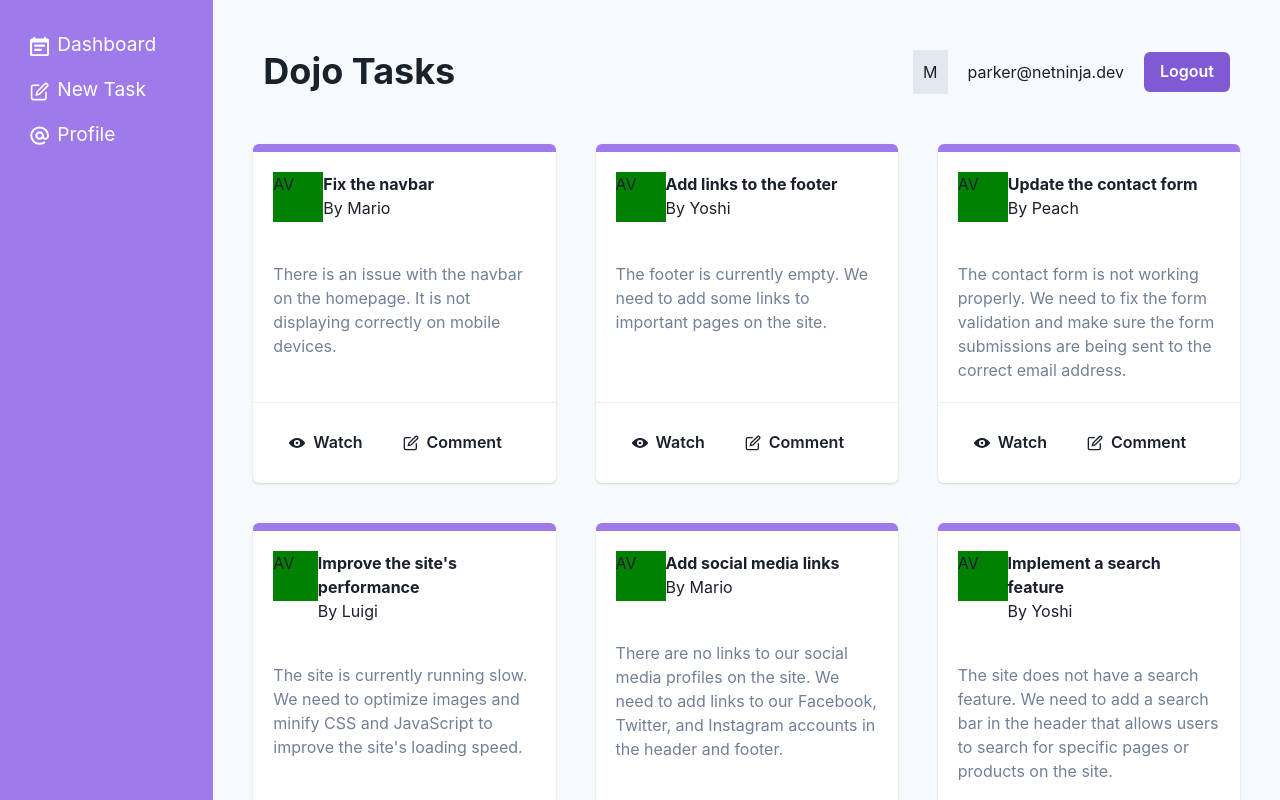
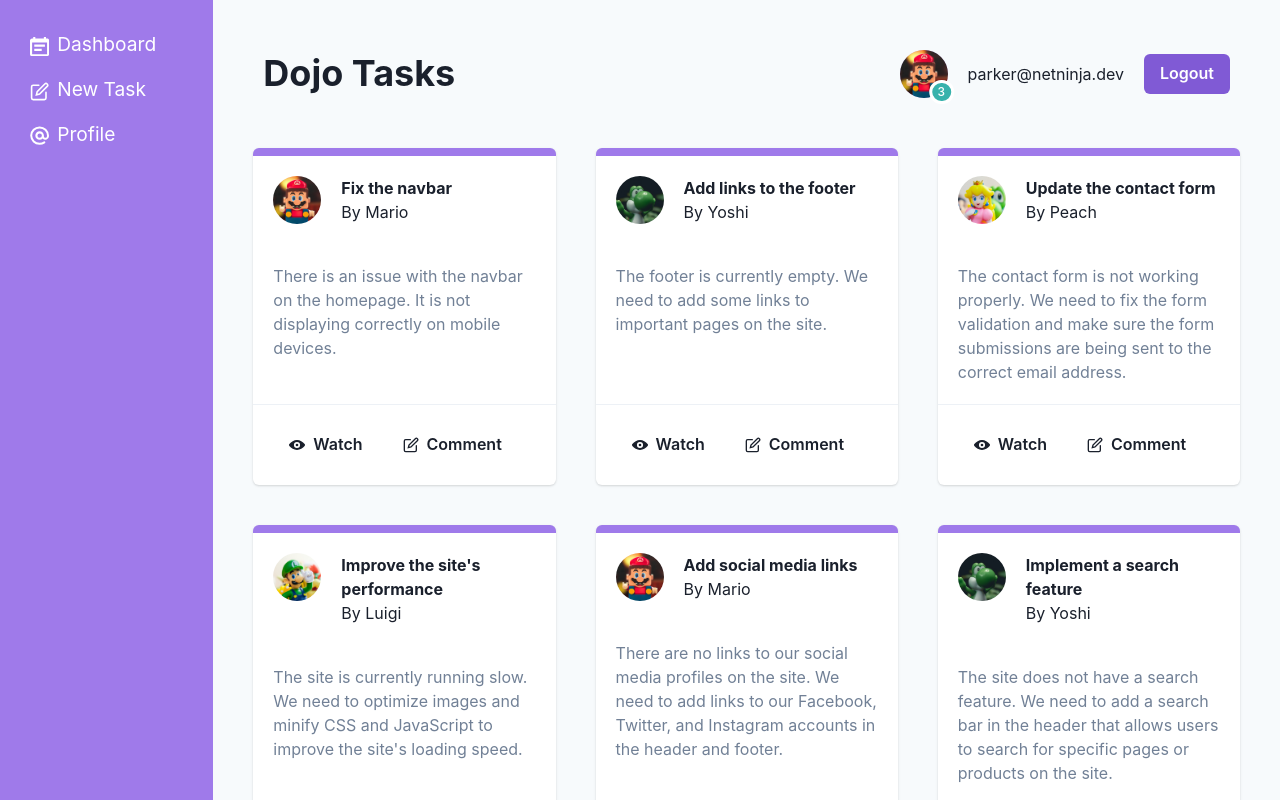
Before and after one commit to pjparham/chakra-tutorial, a React (Vite) app: page / in a window 1280 px wide. Shown: the top 800 px of the page. Built offline with nearby package versions, Linux system fonts and the light colour scheme; data requests are answered from the project's data file.

Commit message:
Adds avatars to posts

```diff
--- a/data/db.json
+++ b/data/db.json
@@ -19,7 +19,7 @@
        "title":"Update the contact form",
        "description":"The contact form is not working properly. We need to fix the form validation and make sure the form submissions are being sent to the correct email address.",
        "author":"Peach",
-       "img": "/img/peac.png"
+       "img": "/img/peach.png"
     },
     {
        "id":4,
--- a/src/components/Navbar.jsx
+++ b/src/components/Navbar.jsx
@@ -1,4 +1,4 @@
-import { Box, Button, Flex, HStack, Heading, Spacer, Text, useToast  } from "@chakra-ui/react";
+import { Avatar, AvatarBadge, Box, Button, Flex, HStack, Heading, Spacer, Text, useToast  } from "@chakra-ui/react";
 
 export default function Navbar() {
   const toast = useToast()
@@ -21,7 +21,11 @@
         <Spacer />
 
         <HStack spacing="20px">
-            <Box bg="gray.200" p="10px">M</Box>
+            <Avatar name="Mario" bg="purple.200" src="/img/mario.png">
+              <AvatarBadge w="1.3em" bg="teal.400">
+                <Text fontSize="xs" color="white">3</Text>
+              </AvatarBadge>
+            </Avatar>
             <Text>parker@netninja.dev</Text>
             <Button colorScheme="purple" onClick={showToast}>Logout</Button>
         </HStack>
--- a/src/pages/Dashboard.jsx
+++ b/src/pages/Dashboard.jsx
@@ -1,5 +1,5 @@
 import { EditIcon, ViewIcon } from "@chakra-ui/icons";
-import { Box, Button, Card, CardBody, CardFooter, CardHeader, Divider, Flex, HStack, Heading, SimpleGrid, Text } from "@chakra-ui/react";
+import { Avatar, Box, Button, Card, CardBody, CardFooter, CardHeader, Divider, Flex, HStack, Heading, SimpleGrid, Text } from "@chakra-ui/react";
 import { useLoaderData } from "react-router-dom";
 
 export default function Dashboard() {
@@ -12,10 +12,8 @@
       {tasks && tasks.map(task => (
         <Card key={task.id} borderTop="8px" borderColor="purple.400" bg="white">
           <CardHeader>
-            <Flex>
-              <Box w="50px" h="50px" bg="green">
-                <Text>AV</Text>
-              </Box>
+            <Flex gap={5}>
+              <Avatar src={task.img} />
               <Box>
                 <Heading as="h3" size="small">{task.title}</Heading>
                 <Text>By {task.author}</Text>
```
